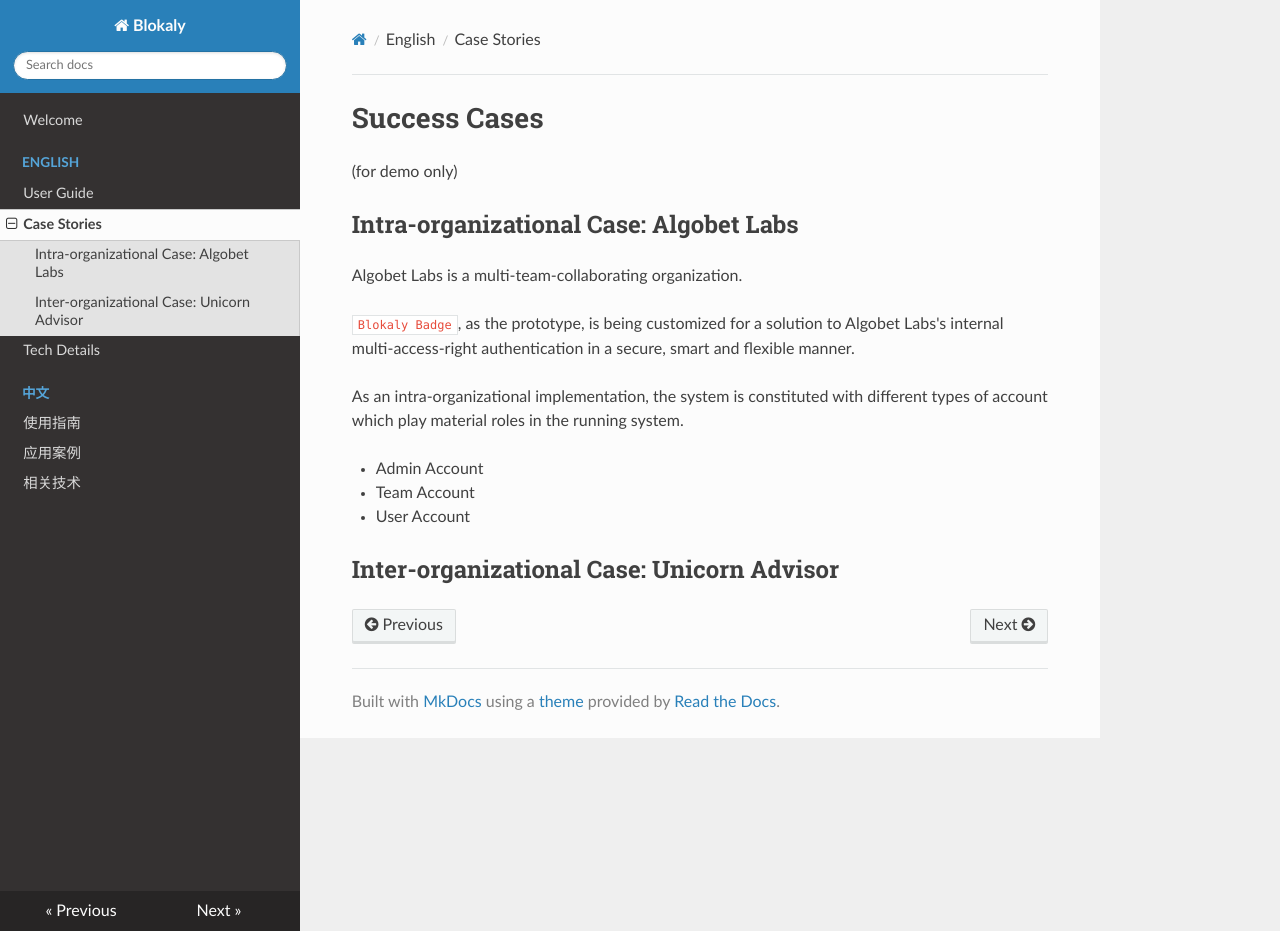
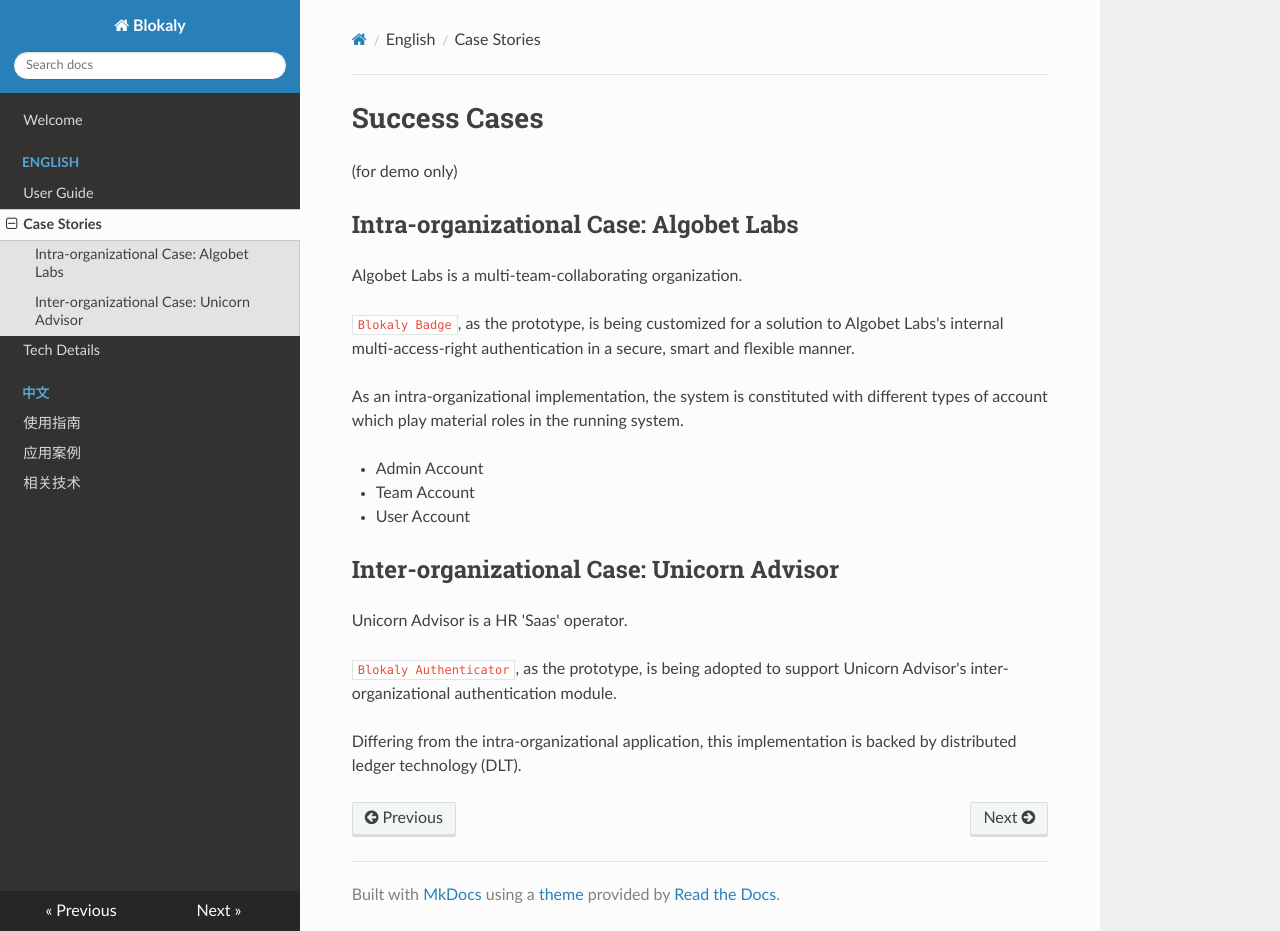
Before and after one commit to blokaly/banana, an MkDocs documentation site: the page built from docs/en/case.md, in a window 1280 px wide and 931 px high. Built offline with MkDocs 1.6.1, drawn with Linux system fonts in a browser that asks for light colours; nearby versions of some CDN libraries; old or Windows-style settings are respelled for this version of MkDocs.

Commit message:
inter-organizational case added

```diff
--- a/docs/en/case.md
+++ b/docs/en/case.md
@@ -15,4 +15,11 @@ As an intra-organizational implementation, the system is constituted with differ
 - User Account
 
 
+
 ## Inter-organizational Case: Unicorn Advisor
+
+Unicorn Advisor is a HR 'Saas' operator.
+
+`Blokaly Authenticator`, as the prototype, is being adopted to support Unicorn Advisor's inter-organizational authentication module.
+
+Differing from the intra-organizational application, this implementation is backed by distributed ledger technology (DLT).
```
